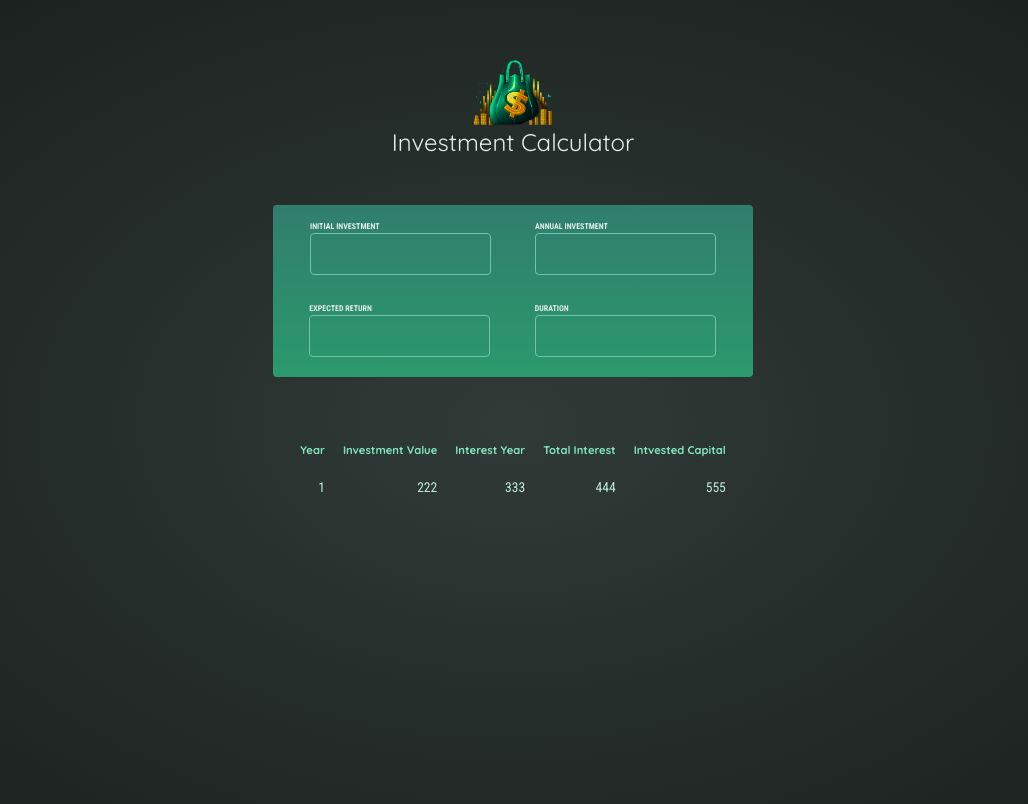
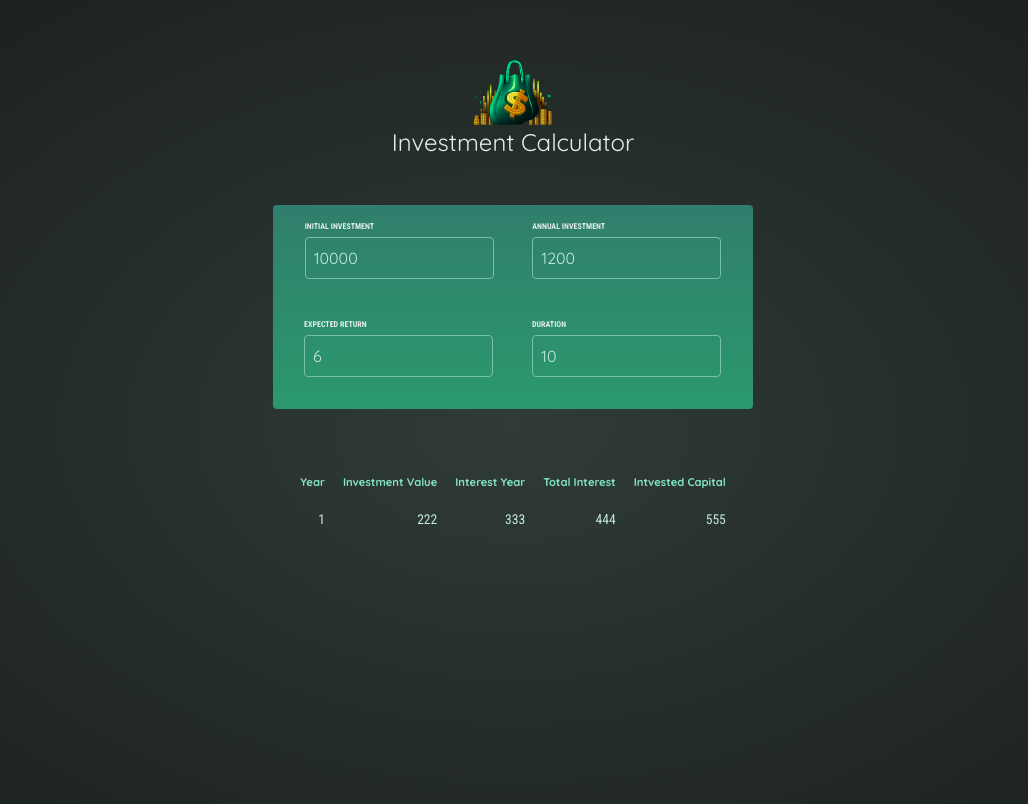
Before and after one commit to GiorgioBolzoni/03-react-investment-calculator, a React (Vite) app: page / in a window 1280 px wide. Shown: the top 804 px of the page, without its empty margins (127-1155 px from the left). Built offline with nearby package versions, Linux system fonts and the light colour scheme.

Commit message:
create logiche di salvataggio dei dati di UserInput

```diff
--- a/index.html
+++ b/index.html
@@ -8,7 +8,7 @@
   </head>
   <body>
     <header id="header">
-      <img src="./src/assets/investment-calculator-logo.png" alt="logo">
+      <img src="investment-calculator-logo.png" alt="logo">
       <h1>Investment Calculator</h1>
     </header>
     <div id="root"></div>
--- a/src/App.jsx
+++ b/src/App.jsx
@@ -1,11 +1,31 @@
+// import { useState } from "react"
+import { useState } from "react";
+
 import UserInput from "./components/UserInput"
 import ResultsTable from "./components/ResultsTable"
+// import { calculateInvestmentResults } from "./util/investment"
+function App() {
+  const [userInput, setUserInput]= useState({
+    initialInvestment: 10000,
+    annualInvestment: 1200,
+    expectedReturn: 6,
+    duration:10
+});
 
-function App() {
+function handleChange(inputIdentifier, newValue) {
+  setUserInput(prevUserInput => {
+      return {
+        ...prevUserInput,
+          [inputIdentifier]: newValue
+  };
+});
+}
+
+
   return (
     <>
-      <UserInput />
-      <ResultsTable />
+      <UserInput userInputComponent={userInput} onChangeComponent={handleChange}/>
+      <ResultsTable inputComponent={userInput}/>
     </>
   )
 }
--- a/src/components/ResultsTable.jsx
+++ b/src/components/ResultsTable.jsx
@@ -1,6 +1,7 @@
 // import 'src/util/investment.js';
 
-export default function ResultsTable(){
+export default function ResultsTable({inputComponent}){
+    console.log(inputComponent)
     return (
             <table id="result">
                 <thead>
--- a/src/components/UserInput.jsx
+++ b/src/components/UserInput.jsx
@@ -1,26 +1,48 @@
-export default function UserInput(){
-    return (
-        <>
-                <div id="user-input" className="input-group">
-                    <label htmlFor="input-field">
-                        <div>INITIAL INVESTMENT</div>
-                        <input type="number"/>
-                    </label>
-                    <label htmlFor="input-field">
-                        <div>ANNUAL INVESTMENT</div>
-                        <input type="number"/>
-                    </label>
-                    <label htmlFor="input-field">
-                        <div>EXPECTED RETURN</div>
-                        <input type="number"/>
-                    </label>
-                    <label htmlFor="input-field">
-                        <div>DURATION</div>
-                        <input type="number"/>
-                    </label>
+
+export default function UserInput({onChangeComponent, userInputComponent}){
 
 
-                </div>
-        </>
+
+    return (
+        <section id="user-input">
+            <div className="input-group">
+                <p>
+                    <label>INITIAL INVESTMENT</label>
+                    <input
+                    type="number"
+                    value={userInputComponent.initialInvestment}
+                    onChange={(event) => onChangeComponent('initialInvestment', event.target.value)}
+                    required
+                    />
+                </p>
+                <p>
+                    <label>ANNUAL INVESTMENT</label>
+                    <input
+                    type="number"
+                    value={userInputComponent.annualInvestment}
+                    onChange={(event) => onChangeComponent('annualInvestment', event.target.value)}
+                    required
+                    />
+                </p>
+                <p>
+                    <label>EXPECTED RETURN</label>
+                    <input
+                    type="number"
+                    value={userInputComponent.expectedReturn}
+                    onChange={(event) => onChangeComponent('expectedReturn', event.target.value)}
+                    required
+                    />
+                </p>
+                <p>
+                    <label>DURATION</label>
+                    <input
+                    type="number"
+                    value={userInputComponent.duration}
+                    onChange={(event) => onChangeComponent('duration', event.target.value)}
+                    required
+                    />
+                </p>
+            </div>
+        </section>
     )
 }
```
Also changed, not shown: public/investment-calculator-logo.png (renamed from src/assets/investment-calculator-logo.png).
